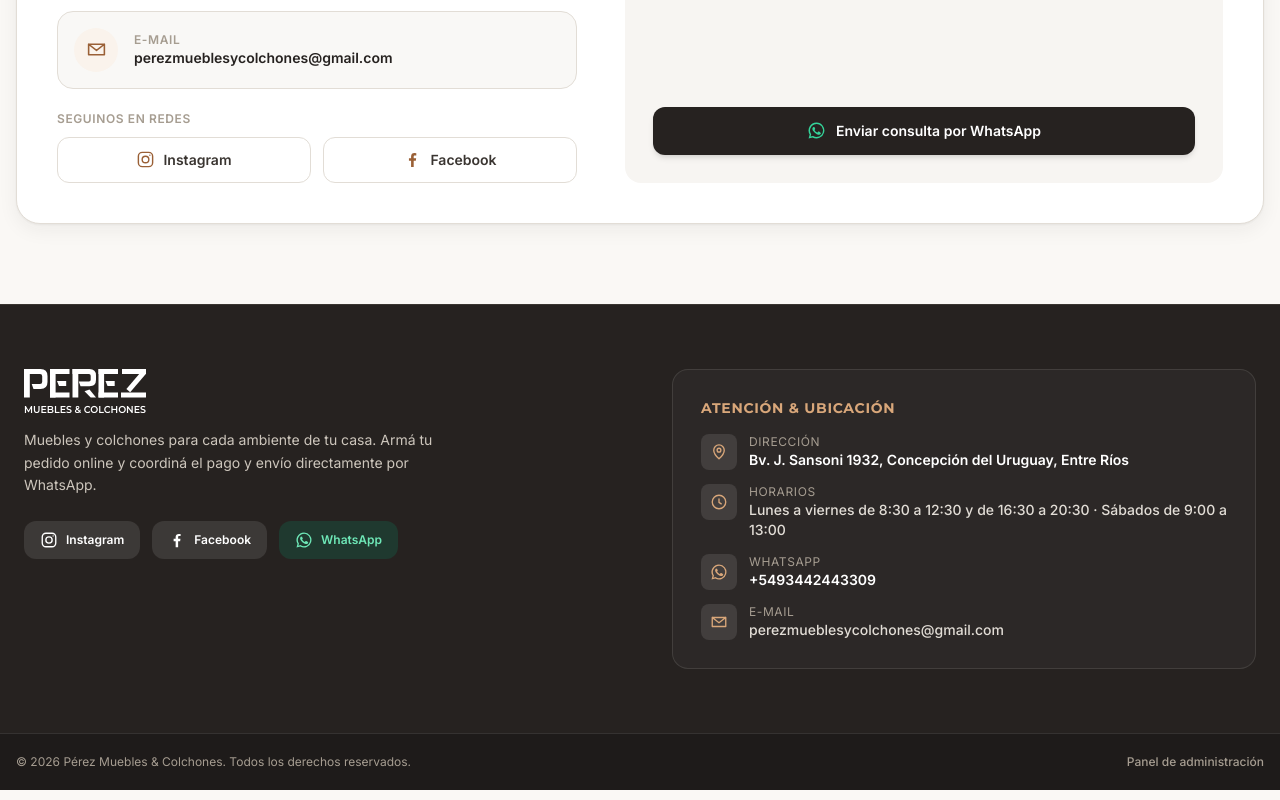
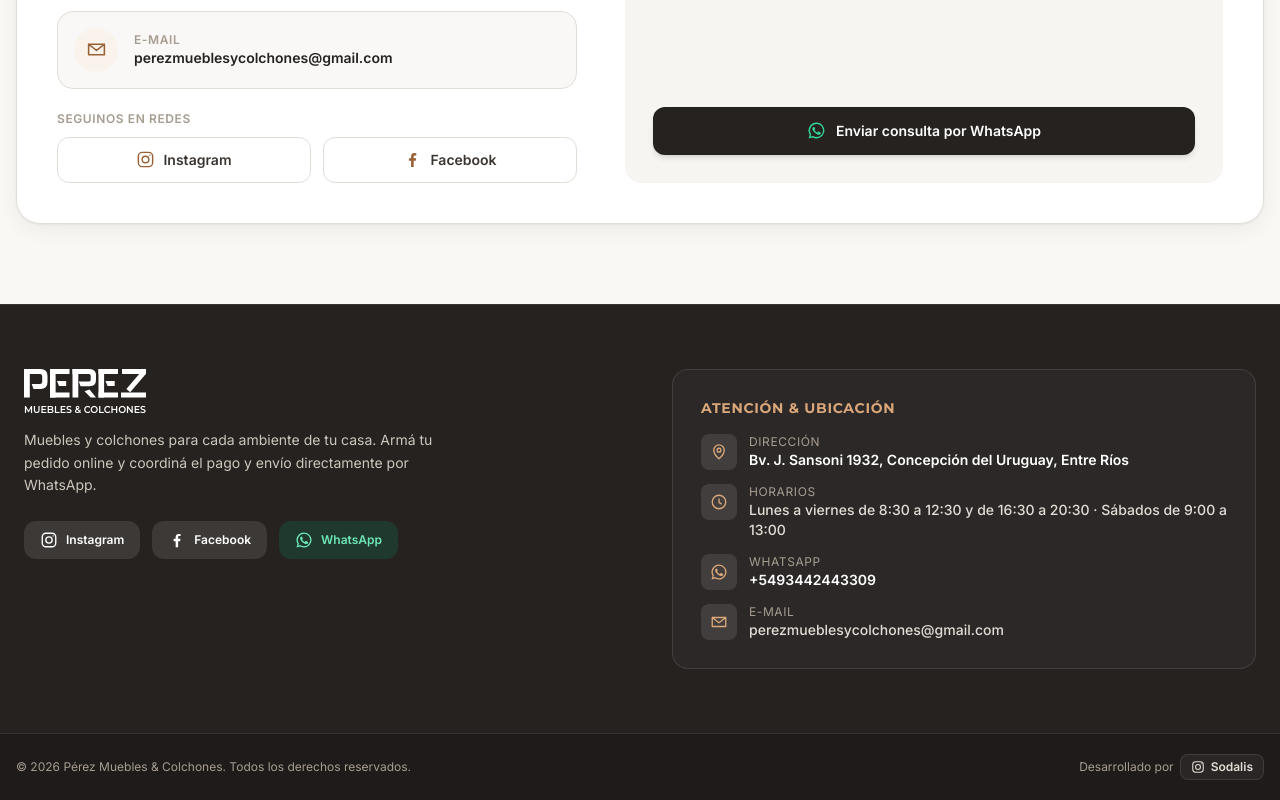
Before and after one commit to NachoEtcheto10/MuebleriaPerez, a React (Vite) app: page / in a window 1280 px wide. Shown: the part 2224-3024 px from the top of the page. Built offline with nearby package versions, Linux system fonts and the light colour scheme; no server answers; what @neon/auth would draw is missing.

Commit message:
style(footer): remove admin button and add Desarrollado por Sodalis with Instagram button

```diff
--- a/src/components/Footer.tsx
+++ b/src/components/Footer.tsx
@@ -1,4 +1,3 @@
-import { Link } from 'react-router-dom'
 import { useStore } from '../lib/store'
 import { Icon } from './Icon'
 import { Logo } from './Logo'
@@ -132,9 +131,18 @@ export function Footer() {
       <div className="border-t border-white/10 bg-black/20">
         <div className="mx-auto flex max-w-7xl flex-col items-center justify-between gap-3 px-4 py-5 text-center text-xs text-piedra-400 sm:flex-row sm:text-left">
           <span>© {new Date().getFullYear()} Pérez Muebles &amp; Colchones. Todos los derechos reservados.</span>
-          <Link to="/admin" className="font-medium hover:text-piedra-200">
-            Panel de administración
-          </Link>
+          <div className="flex items-center gap-1.5 text-xs text-piedra-400">
+            <span>Desarrollado por</span>
+            <a
+              href="https://www.instagram.com/sodalis.software/"
+              target="_blank"
+              rel="noopener noreferrer"
+              className="inline-flex items-center gap-1.5 rounded-lg border border-white/10 bg-white/5 px-2.5 py-1 font-semibold text-piedra-200 transition hover:border-madera-500/50 hover:bg-white/10 hover:text-white active:scale-95"
+            >
+              <Icon name="instagram" size={14} className="text-madera-400" />
+              <span>Sodalis</span>
+            </a>
+          </div>
         </div>
       </div>
     </footer>
```
